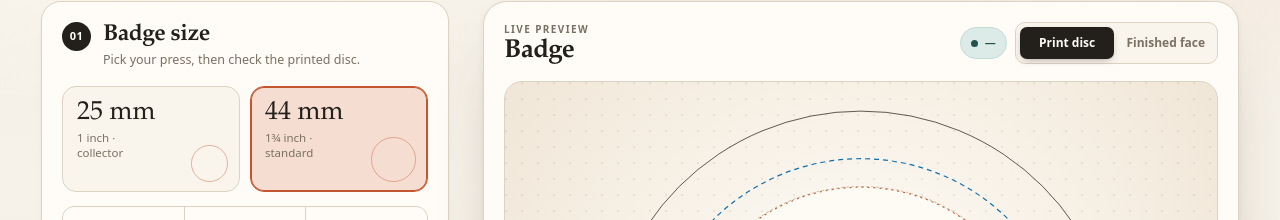
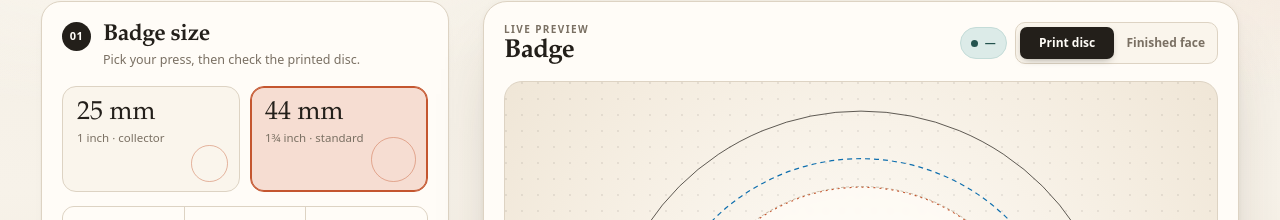
Before and after one commit to cpmacatangay/pin-badge, a React (Vite) app: page / in a window 1280 px wide. Shown: the part 169-389 px from the top of the page. Built offline with nearby package versions, Linux system fonts and the light colour scheme.

Commit message:
Keep badge preset captions on one line

```diff
--- a/src/styles/app.css
+++ b/src/styles/app.css
@@ -157,10 +157,11 @@
 }
 
 .preset-sub {
-  max-width: 82px;
+  max-width: none;
   color: var(--muted);
   font-size: 11.5px;
   line-height: 1.35;
+  white-space: nowrap;
 }
 
 .preset-ring {
```
